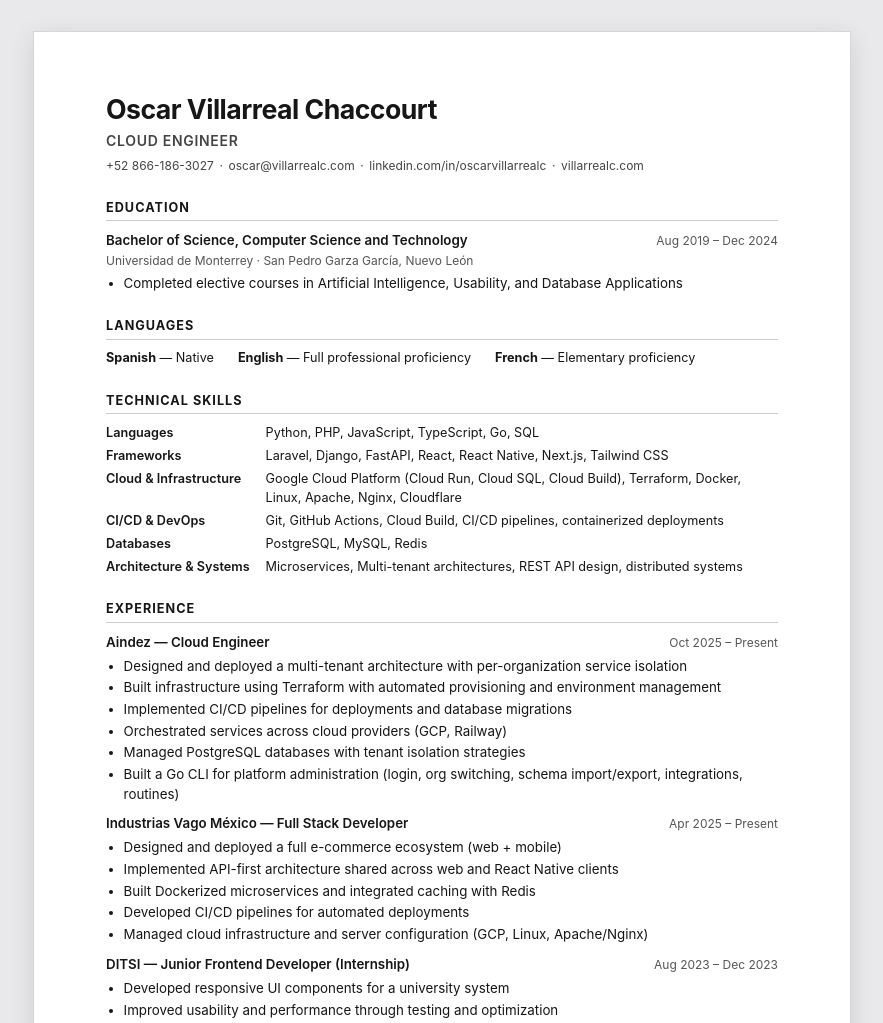
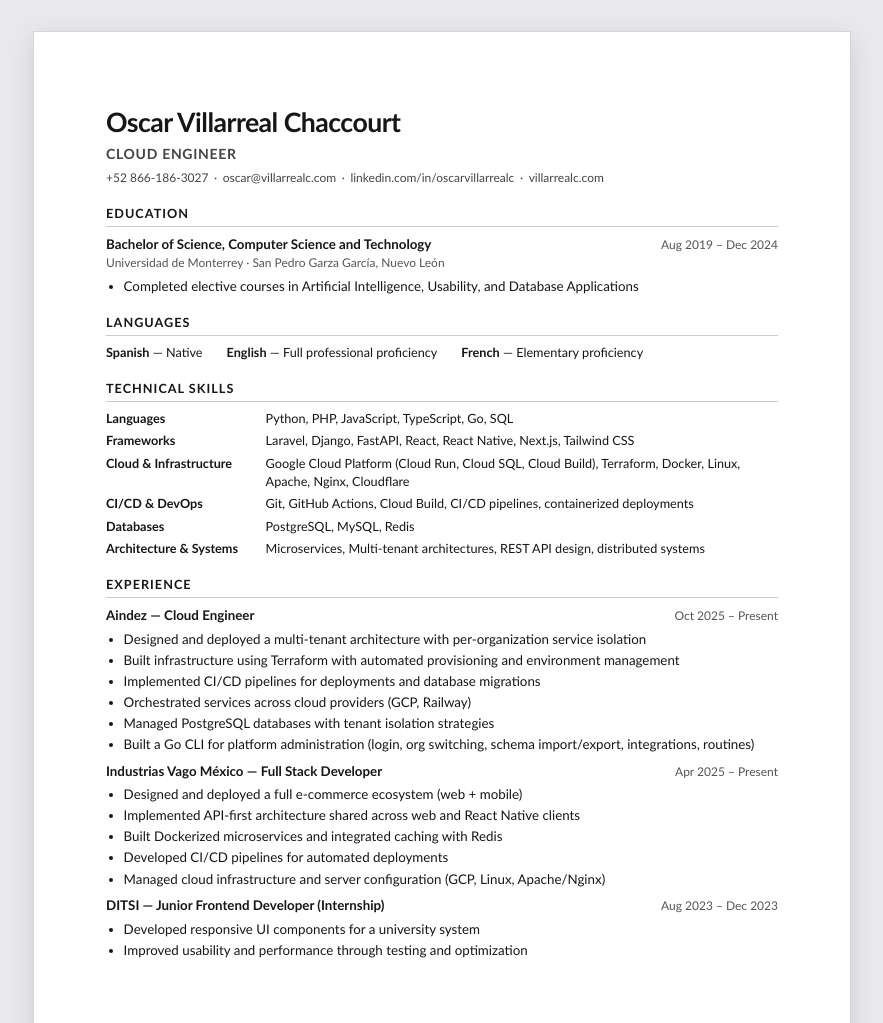
Before and after one commit to oscarvillarrealc/oscarvillarrealc.github.io, an Astro site: page /cv in a window 1280 px wide. Shown: the top 1023 px of the page, without its empty margins (198-1081 px from the left). Built offline with nearby package versions, Linux system fonts and the light colour scheme; Astro itself is replaced by a stand-in of ours.

Commit message:
Refine CV typography and spacing
Adjust CV page styling for improved layout: switch font-family to Calibri/Carlito/Segoe UI/Arial; set document padding and @page margin to 0.75in; tighten line-height to 1.4; reduce spacing for .cv-header, .section, .section h2, and .entry. Update public/Oscar Villarreal Chaccourt CV.pdf to reflect these changes.

```diff
--- a/src/pages/cv.astro
+++ b/src/pages/cv.astro
@@ -111,7 +111,7 @@ const title = "Cloud Engineer";
 
     body {
       background: #e9e9ec;
-      font-family: -apple-system, BlinkMacSystemFont, "SF Pro Text", "Segoe UI", Roboto, Helvetica, Arial, sans-serif;
+      font-family: Calibri, Carlito, "Segoe UI", Arial, sans-serif;
       color: #161616;
     }
 
@@ -120,13 +120,13 @@ const title = "Cloud Engineer";
       min-height: 11in;
       margin: 2rem auto;
       background: #fff;
-      padding: 0.6in 0.75in;
+      padding: 0.75in;
       box-shadow: 0 0 0 1px #d6d6da, 0 6px 24px rgba(0, 0, 0, 0.12);
       font-size: 10pt;
-      line-height: 1.45;
+      line-height: 1.4;
     }
 
-    .cv-header { margin-bottom: 1rem; }
+    .cv-header { margin-bottom: 0.85rem; }
     .cv-header h1 {
       font-size: 20pt;
       font-weight: 700;
@@ -149,7 +149,7 @@ const title = "Cloud Engineer";
       gap: 0.35rem;
     }
 
-    .section { margin-top: 1.5rem; }
+    .section { margin-top: 1.15rem; }
     .section h2 {
       font-size: 9.5pt;
       font-weight: 700;
@@ -157,10 +157,10 @@ const title = "Cloud Engineer";
       text-transform: uppercase;
       border-bottom: 1px solid #ccc;
       padding-bottom: 0.2rem;
-      margin-bottom: 0.6rem;
+      margin-bottom: 0.5rem;
     }
 
-    .entry { margin-bottom: 0.65rem; }
+    .entry { margin-bottom: 0.5rem; }
     .entry:last-child { margin-bottom: 0; }
 
     .entry-header {
@@ -205,7 +205,7 @@ const title = "Cloud Engineer";
         padding: 0;
         box-shadow: none;
       }
-      @page { size: Letter; margin: 0.6in 0.75in; }
+      @page { size: Letter; margin: 0.75in; }
     }
   </style>
 </body>
```
Also changed, not shown: 1 other file.
